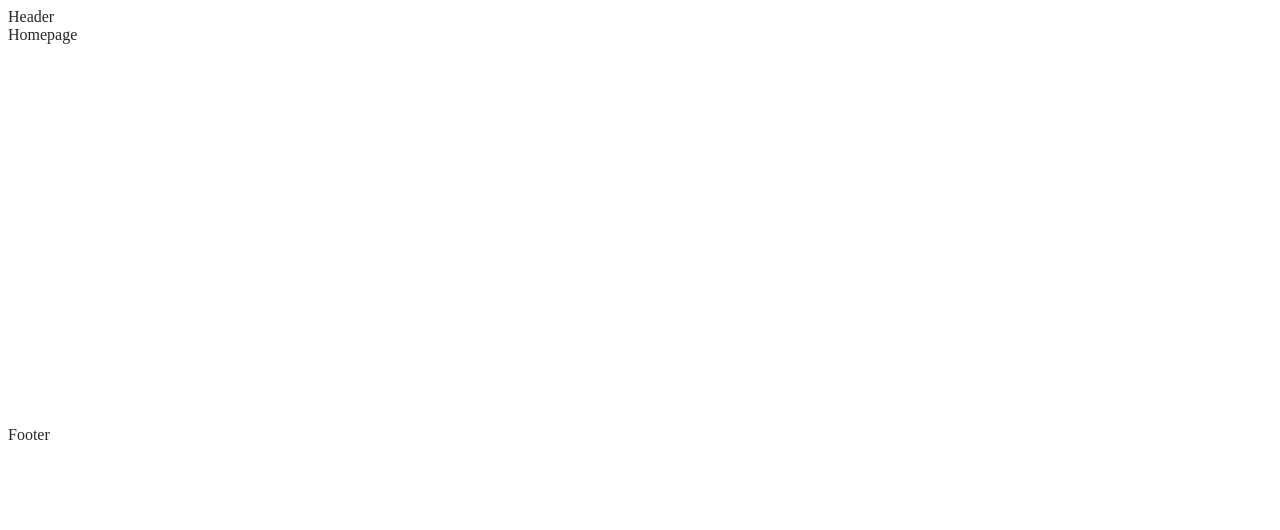
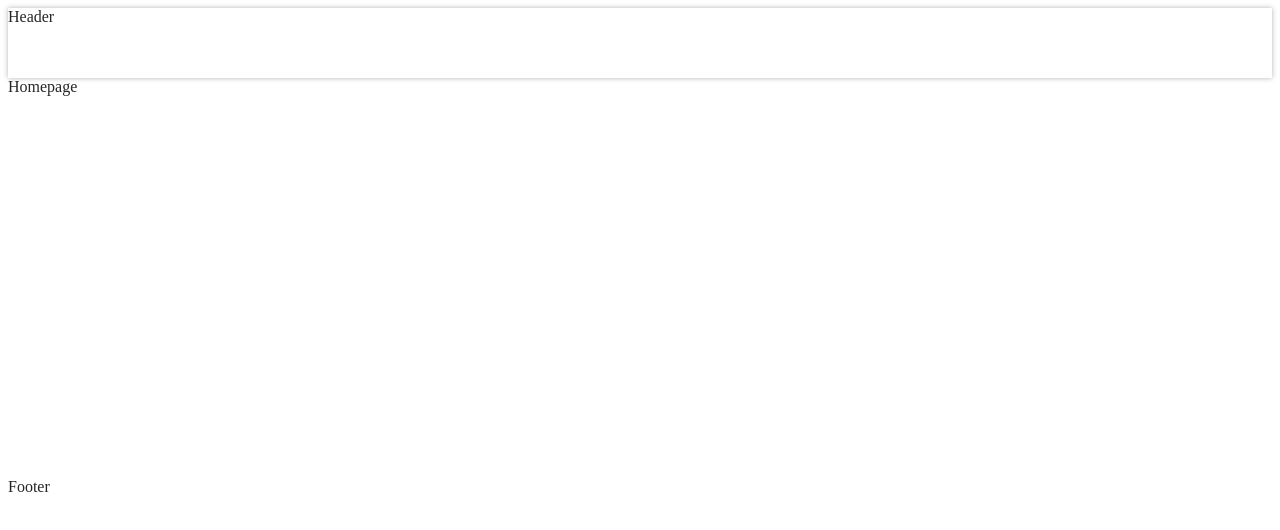
Before and after one commit to pesto-students/sector17-N2-theta, a Next.js app: page / in a window 1280 px wide. Shown: the top 530 px of the page. Built offline with nearby package versions, Linux system fonts and the light colour scheme.

Commit message:
add initial css in header

```diff
--- a/components/Header.js
+++ b/components/Header.js
@@ -1,5 +1,15 @@
+import styled from 'styled-components';
+
+const StyledHeader = styled.header`
+  width: 100%;
+  min-height: 70px;
+  box-shadow: 0 0 5px 0 rgba(0,0,0,0.3);
+`;
+
 const Header = () => {
-  return <div>Header</div>
+  return <StyledHeader>
+    Header
+  </StyledHeader>
 }
 
 export default Header;
```
